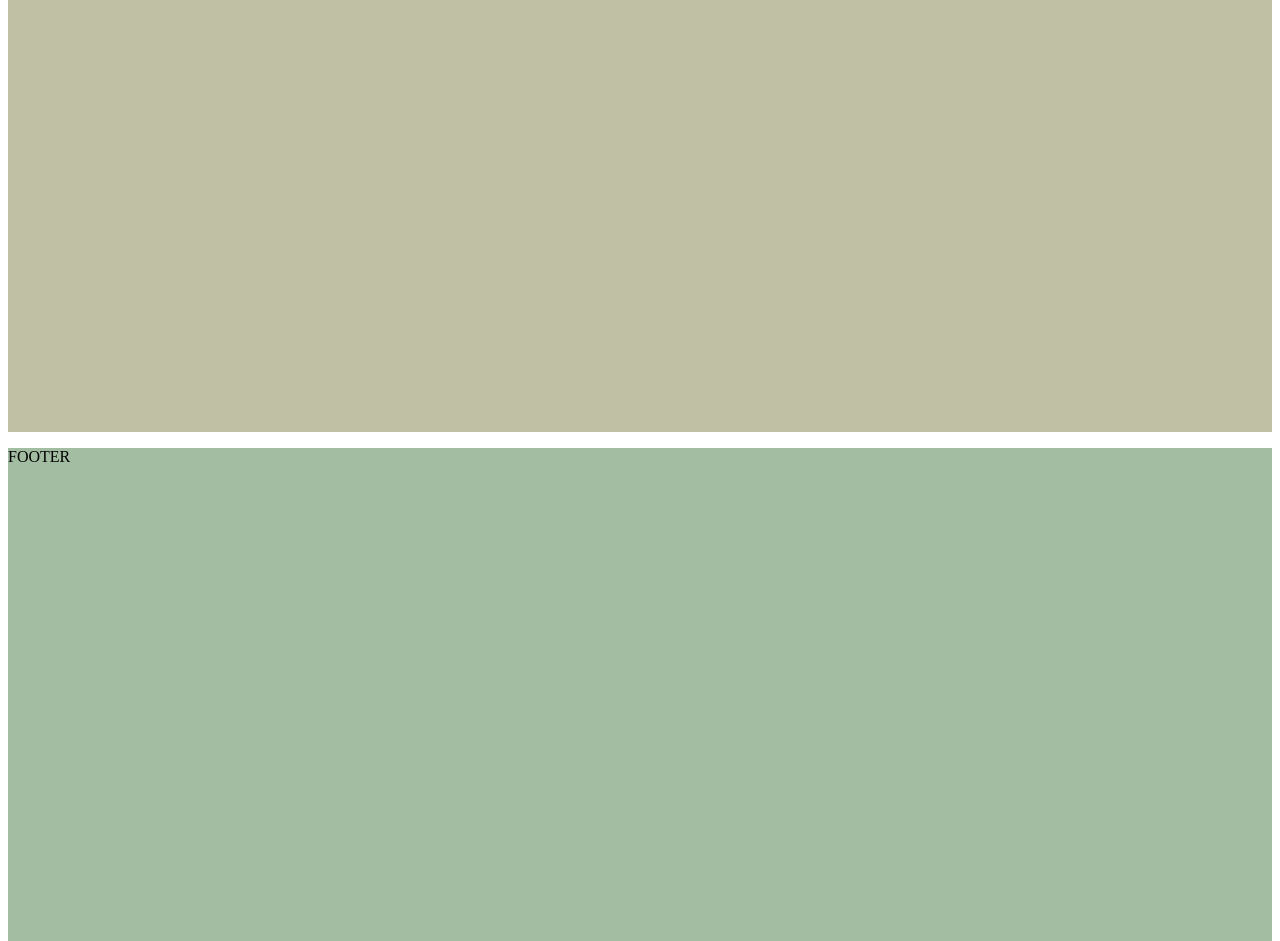
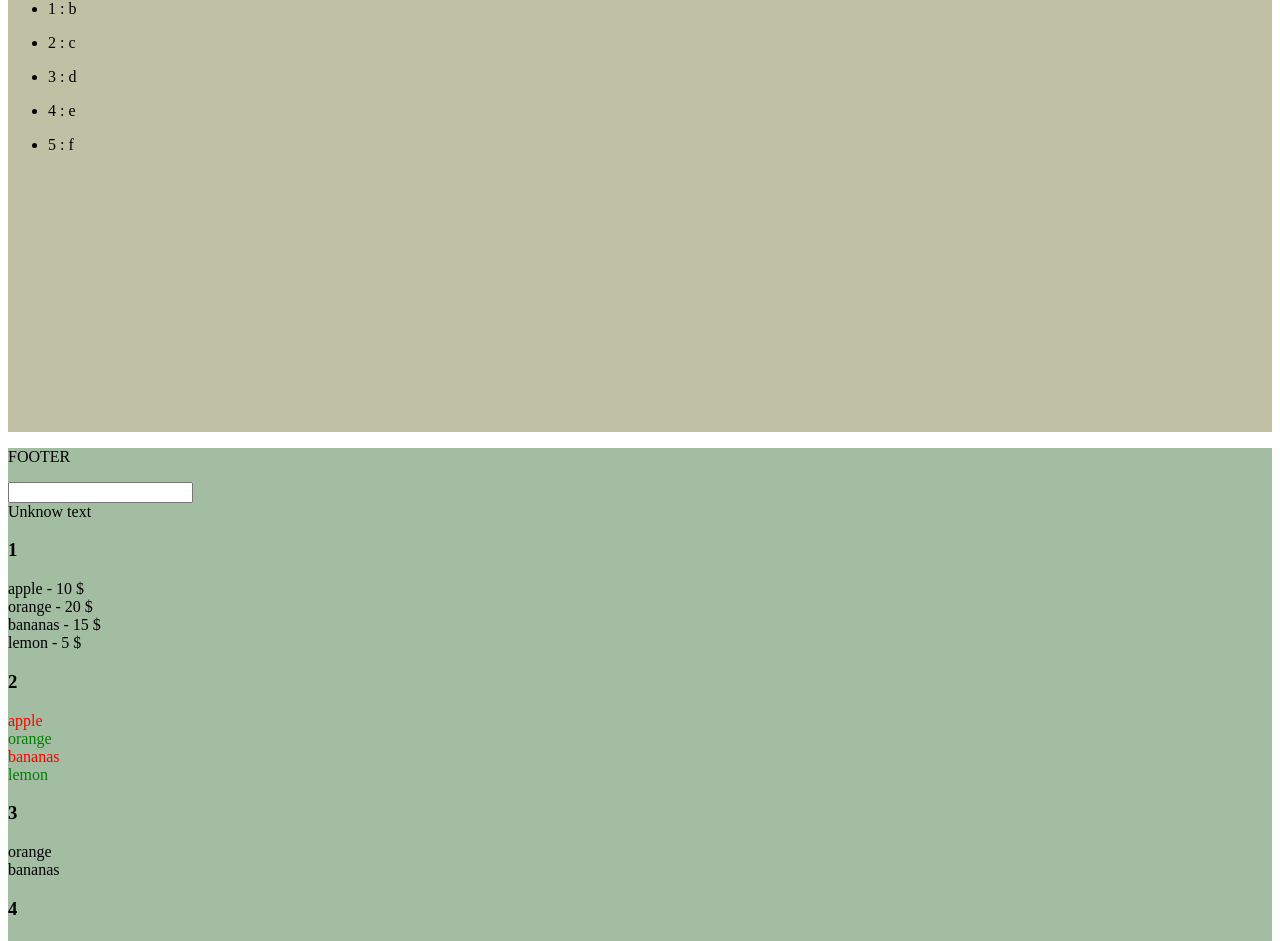
Before and after one commit to alexsharich/ngPr, an Angular app: page / in a window 1280 px wide. Shown: the part 495-1436 px from the top of the page. Built offline with nearby package versions, Linux system fonts and the light colour scheme.

Commit message:
learn angular

```diff
--- a/src/app/footer/footer.component.html
+++ b/src/app/footer/footer.component.html
@@ -2,4 +2,36 @@
   <div>
     <p>{{ componentName }}</p>
   </div>
+  <div >
+    <input type="text" [(ngModel)]="value">
+      <div [ngSwitch]="value">
+        <div *ngSwitchCase="'1'">one</div>
+        <div *ngSwitchCase="'2'">two</div>
+        <div *ngSwitchDefault>Unknow text</div>
+      </div>
+  </div>
+  <div>
+    <h3>1</h3>
+    <div *ngFor="let fruit of fruits">
+      {{fruit.name}} - {{fruit.price}} $
+    </div>
+  </div>
+  <div>
+    <h3>2</h3>
+    <div *ngFor="let fruit of fruits;odd as odd;even as even">
+      <div [ngClass]="{even:even,odd:odd}">{{fruit.name}}</div>
+    </div>
+  </div>
+  <div>
+    <h3>3</h3>
+    <div *ngFor="let fr of fruits">
+      <div *ngIf="fr.price > 10">{{fr.name}}</div>
+    </div>
+  </div>
+  <div>
+    <h3>4</h3>
+    <div *ngFor="let fr of fruits">
+      <div *ngIf="fr.price > 15" [ngClass]="{errorPrice:fr.price > 15}">{{fr.name}}</div>
+    </div>
+  </div>
 </div>
--- a/src/app/footer/footer.component.scss
+++ b/src/app/footer/footer.component.scss
@@ -3,3 +3,12 @@
   width: 100%;
   height: 500px;
 }
+.even {
+  color: red;
+}
+.odd {
+  color:green;
+}
+.errorPrice {
+  color:violet
+}
--- a/src/app/footer/footer.component.ts
+++ b/src/app/footer/footer.component.ts
@@ -1,4 +1,10 @@
 import { Component } from '@angular/core'
+
+interface Fruits{
+id:number
+name:string
+price:number
+}
 
 @Component({
   selector: 'ngPr-footer',
@@ -7,4 +13,11 @@ import { Component } from '@angular/core'
 })
 export class FooterComponent {
   public componentName = 'FOOTER'
+  value:string=''
+  fruits:Array<Fruits>=[
+    {id:1,name:'apple',price:10},
+    {id:2,name:'orange',price:20},
+    {id:3,name:'bananas',price:15},
+    {id:4,name:'lemon',price:5}
+  ]
 }
--- a/src/app/main/main.component.html
+++ b/src/app/main/main.component.html
@@ -1,4 +1,6 @@
 <div class="main">
+  <div class="mainContainer" *ngIf="isLoading,else content">
+
     <div class="userInfo">
       <h3>User</h3>
       <h4>Age:{{ user.age }}</h4>
@@ -12,4 +14,12 @@
     <div>
       <ngPr-child [user]="user" (addBookEvent)="addBook($event)"></ngPr-child>
     </div>
+    <ul class="lettersStyle" *ngFor="let letter of letters, index as i" >
+      <li>{{i}} : {{letter}}</li>
+    </ul>
   </div>
+
+  <ng-template #content>
+     ...LOADING
+  </ng-template>
+</div>
--- a/src/app/main/main.component.ts
+++ b/src/app/main/main.component.ts
@@ -12,6 +12,7 @@ export interface IUser {
   styleUrls: ['./main.component.scss'],
 })
 export class MainComponent {
+  isLoading:boolean = false
   public componentName = 'MAIN'
   text = 'start text'
   user: IUser = {
@@ -20,8 +21,14 @@ export class MainComponent {
     surName:'Alexandrovich'
   }
   books:Array<string>=['first','second']
+  letters:String[]=['a','b','c','d','e','f']
 
   addBook(book:string){
     this.books.push(book)
   }
+  constructor(){
+    setTimeout(() => {
+      this.isLoading= true
+    }, 3000);
+  }
 }
```
Lines whose indentation alone changed are shown as unchanged.
